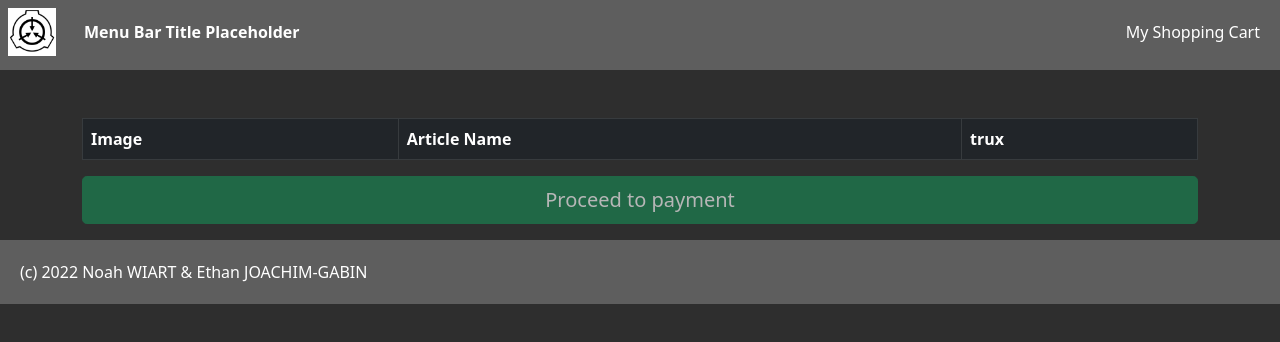
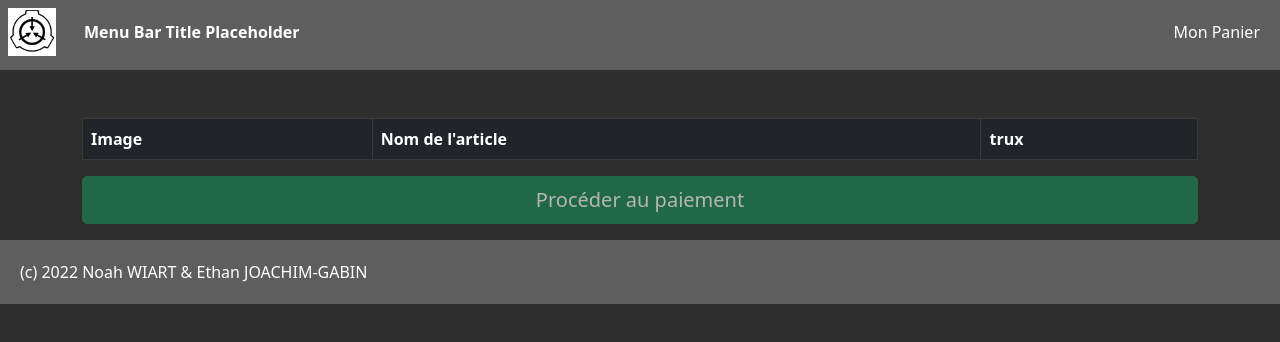
Before and after one commit to joachim-gabin/gtech1-projet9-react, a React (Create React App) app in the folder app/: page /cart in a window 1280 px wide. Shown: the top 342 px of the page. Built offline with nearby package versions, Linux system fonts and the light colour scheme.

Commit message:
Changed to french

```diff
--- a/app/src/ShoppingCart.js
+++ b/app/src/ShoppingCart.js
@@ -24,7 +24,7 @@ class ShoppingCart extends React.Component {
 						<thead>
 							<tr>
 								<th>Image</th>
-								<th>Article Name</th>
+								<th>Nom de l'article</th>
 								<th>trux</th>
 							</tr>
 						</thead>
@@ -47,8 +47,8 @@ class ShoppingCart extends React.Component {
 					<div className="d-grid gap-2">
 						{
 							this.props.cart.length == 0
-							? <Button variant="success" className="mb-3" size="lg" disabled>Proceed to payment</Button>
-							: <Button variant="success" className="mb-3" size="lg">Proceed to payment</Button>
+							? <Button variant="success" className="mb-3" size="lg" disabled>Procéder au paiement</Button>
+							: <Button variant="success" className="mb-3" size="lg">Procéder au paiement</Button>
 						}
 					</div>
 				</Container>
--- a/app/src/components/Article.js
+++ b/app/src/components/Article.js
@@ -10,7 +10,7 @@ const Article = (props) => {
 				<Card.Text>
 					{props.article.price}€
 				</Card.Text>
-				<Button onClick={() => props.addArticleToCart(props.article)} variant="primary">Add to cart</Button>
+				<Button onClick={() => props.addArticleToCart(props.article)} variant="primary">Ajouter au panier</Button>
 			</Card.Body>
 		</Card>
 	);
--- a/app/src/components/MenuBar.js
+++ b/app/src/components/MenuBar.js
@@ -16,7 +16,7 @@ const MenuBar = () => {
 
 			<div className="menu-elem-wrapper buttons">
 				<Link to="/cart">
-					My Shopping Cart
+					Mon Panier
 				</Link>
 			</div>
 		</div>
```
